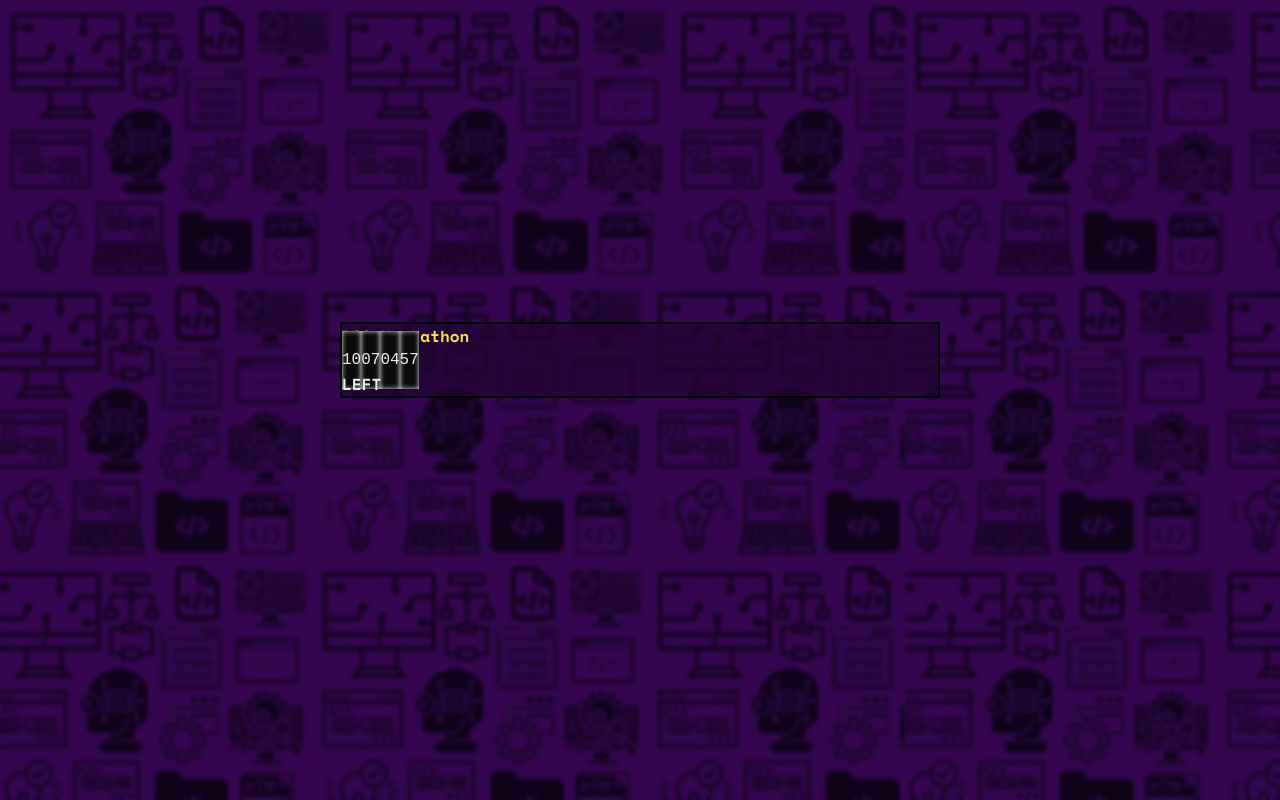
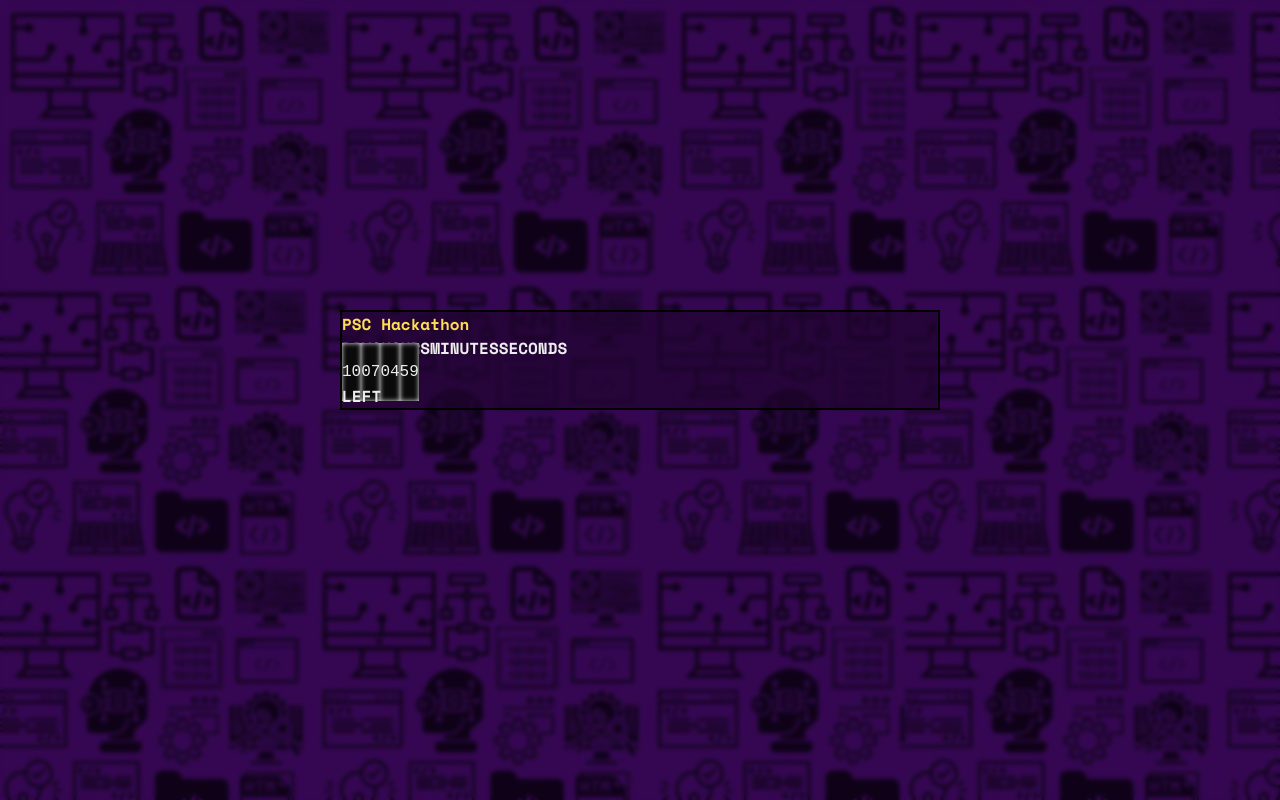
Before and after one commit to husamXA1/psc-hackathon-countdown, a Next.js app: page / in a window 1280 px wide. Built offline with nearby package versions, Linux system fonts and the light colour scheme; a web font is replaced by a local one.

Commit message:
added counter labels

```diff
--- a/src/components/CountdownTimer.tsx
+++ b/src/components/CountdownTimer.tsx
@@ -45,6 +45,12 @@ const CountdownTimer: React.FC = () => {
       <h1 className='text-2xl md:text-5xl mb-2 md:mb-8'>PSC Hackathon</h1>
       {timeLeft ? (
         <div>
+          <div className="counter-header grid grid-cols-4 gap-2 text-sm md:text-xl">
+            <span>DAYS</span>
+            <span>HOURS</span>
+            <span>MINUTES</span>
+            <span>SECONDS</span>
+          </div>
           <div className='counter text-2xl md:text-5xl grid grid-cols-4 gap-2'>
             <span>{formatTime(timeLeft.days)}</span>
             <span>{formatTime(timeLeft.hours)}</span>
```
